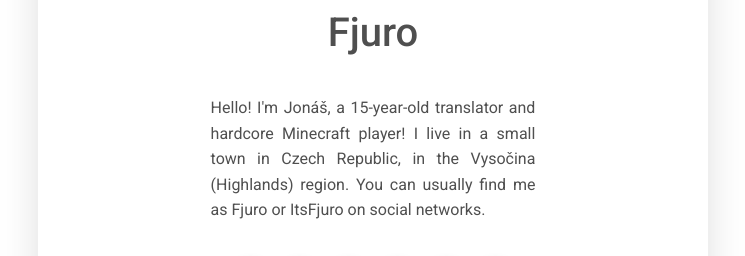
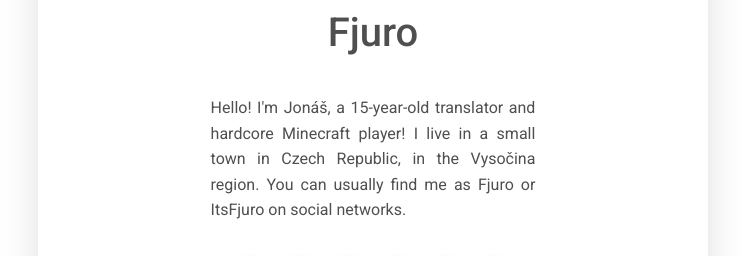
Before and after one commit to Fjuro/Fjuro.github.io, a plain HTML site: page index.html in a window 1280 px wide. Shown: the part 314-570 px from the top of the page, without its empty margins (267-1012 px from the left). Drawn offline with Linux system fonts and the light colour scheme.

Commit message:
Update index.html

```diff
--- a/index.html
+++ b/index.html
@@ -54,7 +54,7 @@
   />
   <h1 style="padding: 30px;">Fjuro</h1>
   <div class="about">
-    <p>Hello! I'm Jonáš, a 15-year-old translator and hardcore Minecraft player! I live in a small town in Czech Republic, in the Vysočina (Highlands) region. You can usually find me as Fjuro or ItsFjuro on social networks.</p>
+    <p>Hello! I'm Jonáš, a 15-year-old translator and hardcore Minecraft player! I live in a small town in Czech Republic, in the Vysočina region. You can usually find me as Fjuro or ItsFjuro on social networks.</p>
   </div>
     <!--- Social Media ---->
   <div style="padding: 20px;">
```
